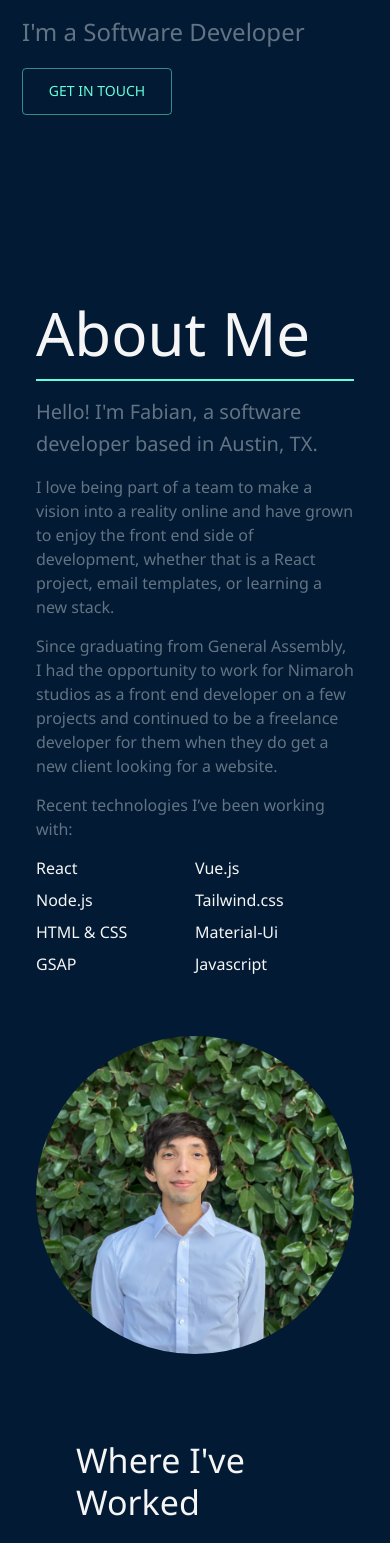
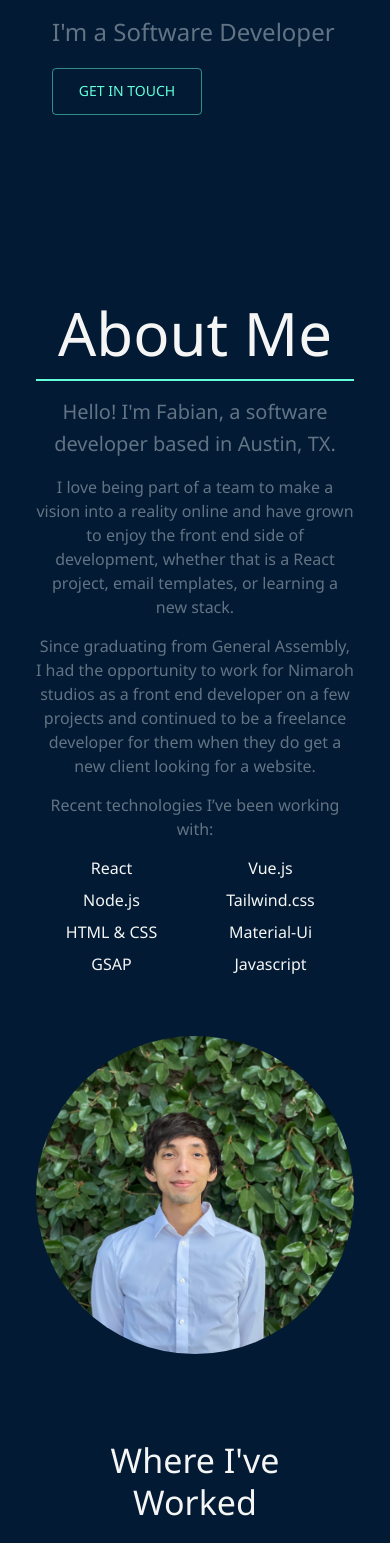
Before and after one commit to acostahf/new-portfolio, a React (Create React App) app: page / in a window 390 px wide. Shown: the part 454-1997 px from the top of the page. Built offline with nearby package versions, Linux system fonts and the light colour scheme.

Commit message:
resposive breakpoints added across all componenents

```diff
--- a/src/components/About.jsx
+++ b/src/components/About.jsx
@@ -22,14 +22,23 @@ const useStyles = makeStyles((theme) => ({
   h2: {
     color: "#f5f5f5",
     marginBottom: 10,
+    [theme.breakpoints.down("sm")]: {
+      textAlign: "center",
+    },
   },
   h6: {
     color: "#627383",
     marginBottom: 15,
+    [theme.breakpoints.down("sm")]: {
+      textAlign: "center",
+    },
   },
   body: {
     color: "#627383",
     marginBottom: 15,
+    [theme.breakpoints.down("sm")]: {
+      textAlign: "center",
+    },
   },
 
   box: {
@@ -50,6 +59,9 @@ const useStyles = makeStyles((theme) => ({
   },
   listTxt: {
     color: "#f5f5f5",
+    [theme.breakpoints.down("sm")]: {
+      textAlign: "center",
+    },
   },
 }));
 
--- a/src/components/Experience.jsx
+++ b/src/components/Experience.jsx
@@ -93,6 +93,9 @@ const useStyles = makeStyles((theme) => ({
   h4: {
     color: "#f5f5f5",
     margin: 20,
+    [theme.breakpoints.down("sm")]: {
+      textAlign: "center",
+    },
   },
   heading: {
     margin: 20,
--- a/src/components/Hero.jsx
+++ b/src/components/Hero.jsx
@@ -9,6 +9,9 @@ const useStyles = makeStyles((theme) => ({
   root: {
     minHeight: "80vh",
     display: "flex",
+    [theme.breakpoints.down("sm")]: {
+      paddingLeft: 30,
+    },
   },
   hero: {
     flexGrow: 0,
--- a/src/components/Projects.jsx
+++ b/src/components/Projects.jsx
@@ -24,12 +24,12 @@ const useStyles = makeStyles((theme) => ({
   },
   heading: {
     color: "#f5f5f5",
-    display: "flex",
-    flexDirection: "column",
-    justifyContent: "center",
     height: 200,
     margin: 20,
     padding: 20,
+    [theme.breakpoints.down("sm")]: {
+      textAlign: "center",
+    },
   },
   h4: {
     color: "#fff",
@@ -38,11 +38,18 @@ const useStyles = makeStyles((theme) => ({
   h3: {
     color: "#f5f5f5",
     paddingBottom: 20,
+    [theme.breakpoints.down("sm")]: {
+      textAlign: "center",
+    },
   },
   subtitle: {
     color: "#627383",
     paddingBottom: 20,
     marginRight: 30,
+    [theme.breakpoints.down("sm")]: {
+      textAlign: "center",
+      margin: 0,
+    },
   },
   img: {
     height: "100%",
@@ -68,6 +75,10 @@ const useStyles = makeStyles((theme) => ({
     justifyContent: "flex-end",
     paddingBottom: 20,
     marginRight: 30,
+    [theme.breakpoints.down("sm")]: {
+      justifyContent: "center",
+      paddingTop: 10,
+    },
   },
   line: {
     height: 2,
@@ -76,6 +87,9 @@ const useStyles = makeStyles((theme) => ({
   },
   listTxt: {
     color: "#f5f5f5",
+    [theme.breakpoints.down("sm")]: {
+      textAlign: "center",
+    },
   },
 }));
 
@@ -205,7 +219,7 @@ export default function Projects() {
             {listData.map((item) => (
               <Grid container item className={classes.body} key={item.title}>
                 <Grid item xs={12} sm={12} md={6} id="projectsTrigger2">
-                  <Box display="flex" flexDirection="column" key={item.title}>
+                  <Box key={item.title}>
                     <Typography variant="h3" className={classes.h3}>
                       {item.title}
                     </Typography>
```
Also changed, not shown: 1 other file (tests, documents, lock files or other folders).
